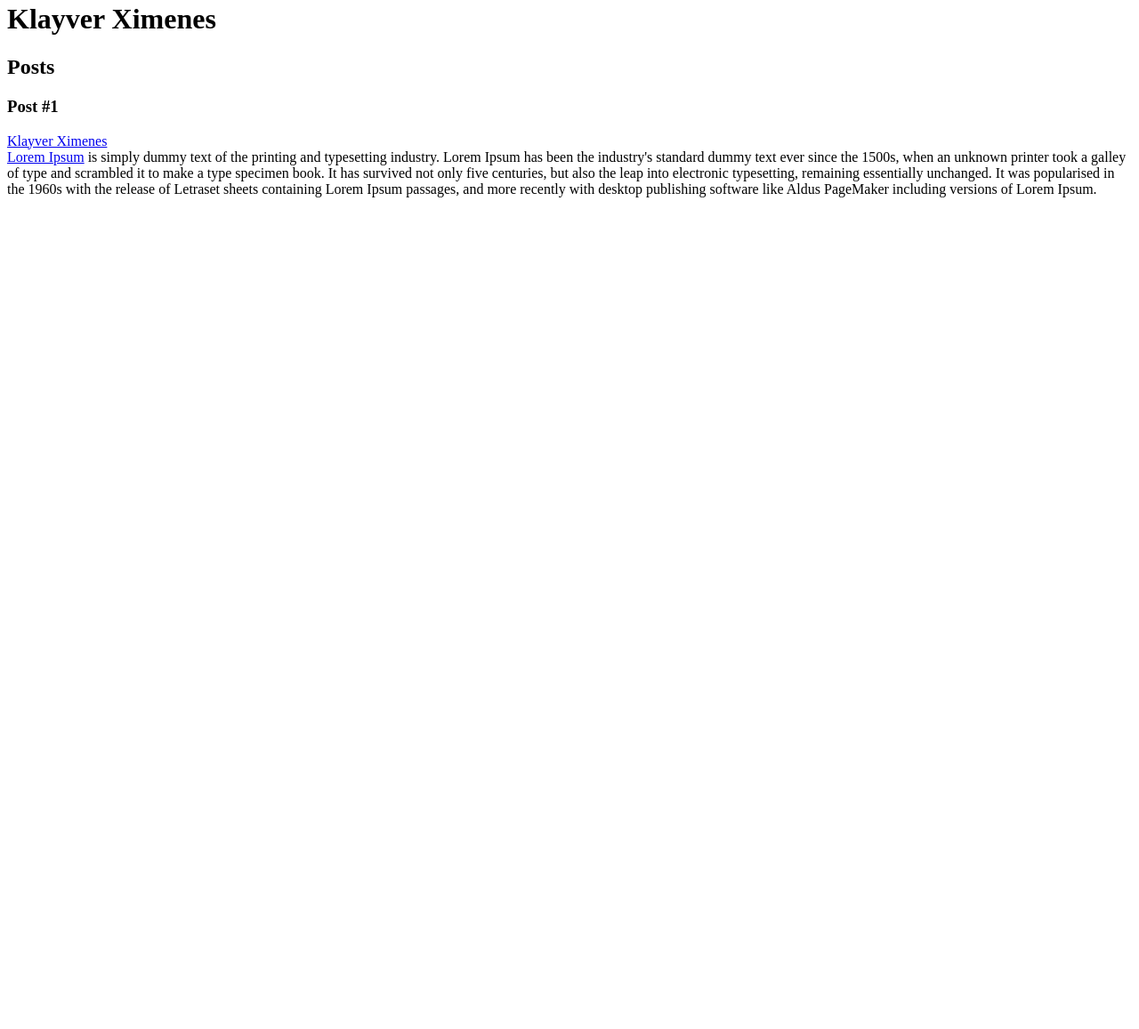
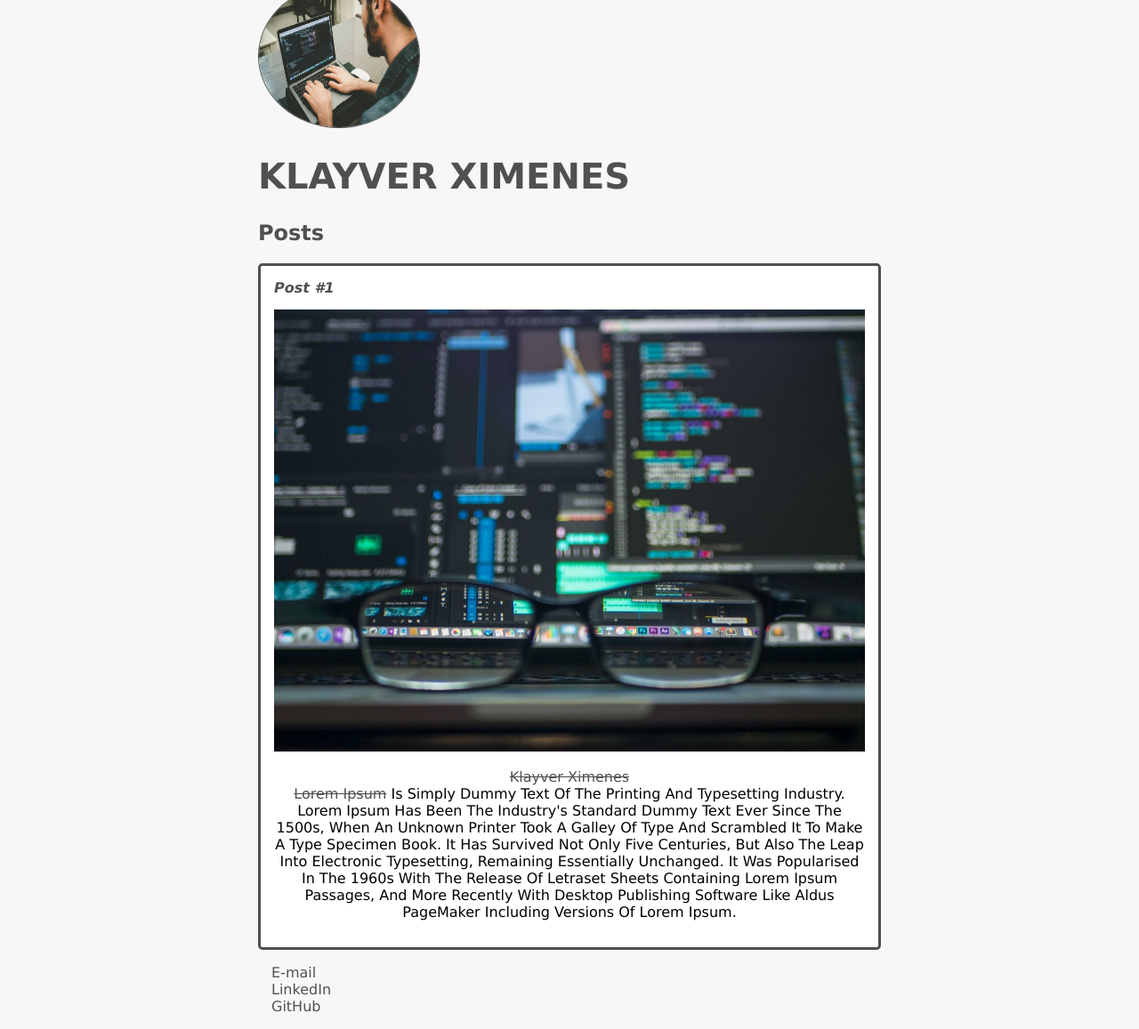
Before and after one commit to Klayverx/intro-prog-web, a plain HTML site: page index.html in a window 1280 px wide. Shown: the part 18-1175 px from the top of the page at 89% size. Before the commit the page ends 800 px from the top, so only its background shows below. Drawn offline with Linux system fonts and the light colour scheme.

Commit message:
estilização

```diff
--- a/index.html
+++ b/index.html
@@ -1,27 +1,51 @@
 <!DOCTYPE html>
 <html lang="en">
+
 <head>
     <meta charset="UTF-8">
     <meta name="viewport" content="width=device-width, initial-scale=1.0">
+    <link rel="stylesheet" href="style.css">
     <title>Web Site</title>
 </head>
+
 <body>
     <header>
-        <h1>Klayver Ximenes</h1>
+        <img src="img/programmer.jpg" alt="Ilustração programador" class="photo">
+        <h1 id="title">Klayver Ximenes</h1>
     </header>
     <section>
         <header>
-            <h2>Posts</h2>
+            <h2 class="sub_title">Posts</h2>
         </header>
-        <article>
+        <article class="post">
             <header>
-                <h3>Post #1</h3>
+                <h3 class="post_title">Post #1</h3>
+                <img src="img/img-top.jpg" alt="Codigos html" class="post_img">
             </header>
-            <p><a href="mailto:klayverx@gmail.com">Klayver Ximenes</a></br><a href="https://lipsum.com/" target="_blank">Lorem Ipsum</a> is simply dummy text of the printing and typesetting industry. Lorem Ipsum has been the industry's standard dummy text ever since the 1500s, when an unknown printer took a galley of type and scrambled it to make a type specimen book. It has survived not only five centuries, but also the leap into electronic typesetting, remaining essentially unchanged. It was popularised in the 1960s with the release of Letraset sheets containing Lorem Ipsum passages, and more recently with desktop publishing software like Aldus PageMaker including versions of Lorem Ipsum.</p>
+            <p class="post_content">
+                <a href="mailto:klayverx@gmail.com">Klayver Ximenes</a></br><a href="https://lipsum.com/"
+                    target="_blank">Lorem Ipsum</a> is simply dummy text of the printing and typesetting industry. Lorem
+                Ipsum has been the industry's standard dummy text ever since the 1500s, when an unknown printer took a
+                galley of type and scrambled it to make a type specimen book. It has survived not only five centuries,
+                but also the leap into electronic typesetting, remaining essentially unchanged. It was popularised in
+                the 1960s with the release of Letraset sheets containing Lorem Ipsum passages, and more recently with
+                desktop publishing software like Aldus PageMaker including versions of Lorem Ipsum.
+            </p>
         </article>
     </section>
     <footer>
-
+        <ul class="contacts_list">
+            <li>
+                <a href="mailto:klayverx@gmail.com">E-mail</a>
+            </li>
+            <li>
+                <a href="https://www.linkedin.com/in/klayver-ximenes-677321196/" target="_blank">LinkedIn</a>
+            </li>
+            <li>
+                <a href="https://github.com/Klayverx" target="_blank">GitHub</a>
+            </li>
+        </ul>
     </footer>
 </body>
+
 </html>
--- /dev/null
+++ b/style.css
@@ -0,0 +1,65 @@
+body {
+    background: #f7f7f7;
+    font-family: Verdana;
+    max-width: 700px;
+    margin: auto;
+}
+
+.photo {
+    width: 180px;
+    height: 160px;
+    border: 1px solid #505050;
+    border-radius: 50%;
+}
+
+#title, .sub_title, .post_title {
+    color: #505050;
+}
+
+#title {
+    font-size: 40px;
+    text-transform: uppercase;
+}
+
+a {
+    text-decoration: line-through;
+    color: #505050;
+}
+
+.post_title {
+    font-size: 16px;
+    font-style: italic;
+    margin: 0;
+    margin-bottom: 15px;
+}
+
+.post {
+    background: #fff;
+    padding: 15px;
+    border: 3px solid #505050;
+    margin-bottom: 15px;
+    border-radius: 5px;
+}
+
+.post_content {
+    margin: 0;
+    margin-bottom: 15px;
+    text-transform: capitalize;
+    text-align: center;
+}
+
+.post_img {
+    width: 100%;
+    height: 30%;
+    margin-bottom: 15px;
+}
+
+.contacts_list {
+    list-style-type: none;
+    padding: 0;
+    padding-left: 15px;
+}
+
+.contacts_list li a {
+    text-decoration: none;
+}
```
Also changed, not shown: img/img-top.jpg (added), img/programmer.jpg (added).
